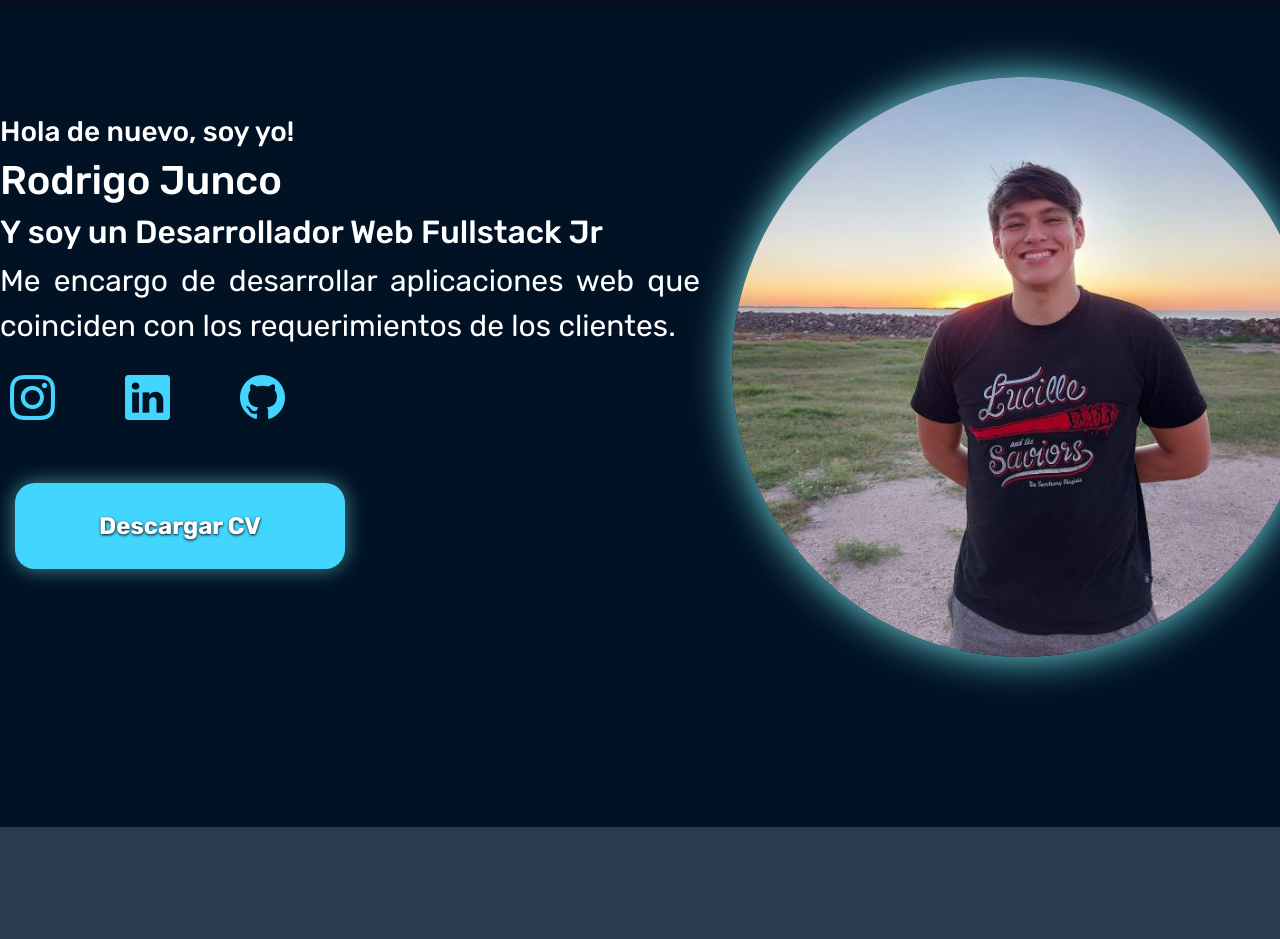
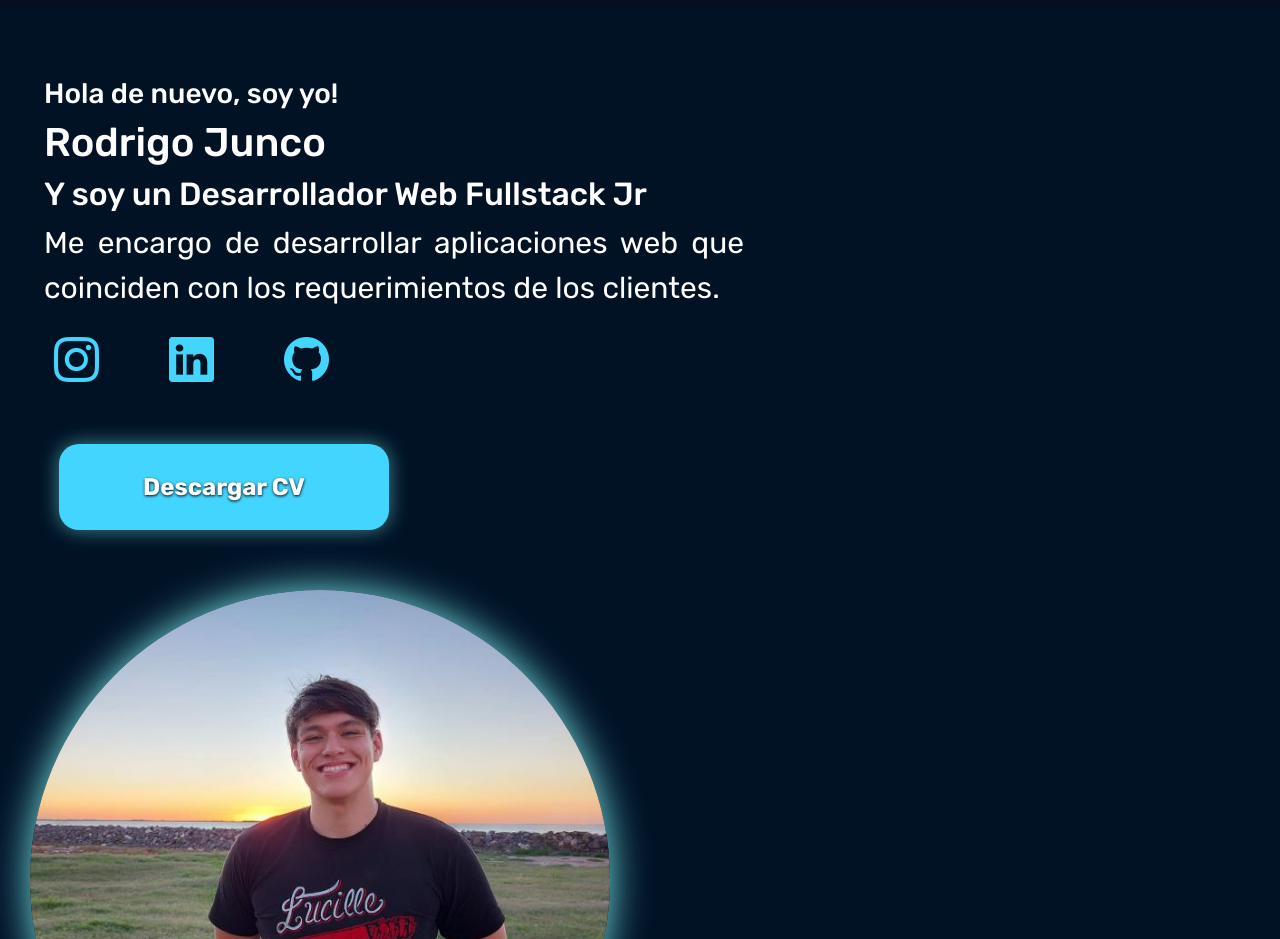
Before and after one commit to RPJunco/my-portfolio-react, a React (Vite) app: page / in a window 1280 px wide. Shown: the part 93-1032 px from the top of the page. Built offline with nearby package versions, Linux system fonts and the light colour scheme.

Commit message:
Se modifico la estructura del componente 'Hero' utilizando bootstrap

```diff
--- a/src/Component/Main/Secciones/Hero/Hero.jsx
+++ b/src/Component/Main/Secciones/Hero/Hero.jsx
@@ -3,35 +3,29 @@ import Btn from '../../../Btn/Btn.jsx';
 
 const Hero = () => {
     return (
-
-        <section className="hero-contenedor" id="inicio">
-
-            <section className="hero-presentacion">
-                <section className="hero-section-info">
-                    <div className='text-start'>
+        <section className="hero-contenedor container-fluid" id="inicio">
+            <div className="row align-items-center">
+                <section className="hero-presentacion col-lg-6 col-md-12">
+                    <div className="hero-section-info">
+                        <div className="text-start">
                             <h3>Hola de nuevo, soy yo!</h3>
                             <h1>Rodrigo Junco</h1>
                             <h2>Y soy un <span>Desarrollador Web Fullstack Jr</span></h2>
-
                             <p>Me encargo de desarrollar aplicaciones web que coinciden con los requerimientos de los clientes.</p>
                         </div>
-
                         <div className="hero-iconos-contenedor">
                             <a href="https://www.instagram.com/rodrigojunco.23/" target="_blank"><i className="bi bi-instagram"></i></a>
                             <a href="https://www.linkedin.com/in/rodrigojuncodev/" target="_blank"><i className="bi bi-linkedin"></i></a>
                             <a href="https://github.com/RPJunco" target="_blank"><i className="bi bi-github"></i></a>
                         </div>
-
-                    <Btn contenido='Descargar CV' width='50%'/>
+                        <Btn contenido="Descargar CV" width="50%" />
+                    </div>
                 </section>
+                <section className="foto-contenedor col-lg-6 col-md-12 text-center">
+                    <img src="./img/rodrigo-junco.jpg" alt="foto-perfil" className="img-fluid rounded-circle" />
                 </section>
-
-            <section className="foto-contenedor">
-                <img src="./img/rodrigo-junco.jpg" alt="foto-perfil" />
+            </div>
         </section>
-
-        </section>
-
     )
 };
 
```
Lines whose indentation alone changed are shown as unchanged.
